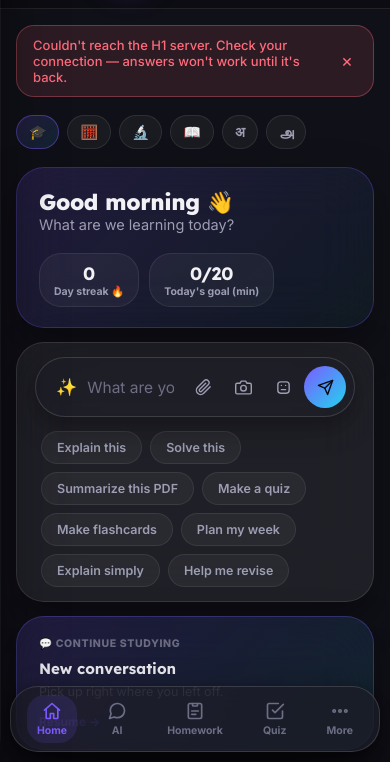
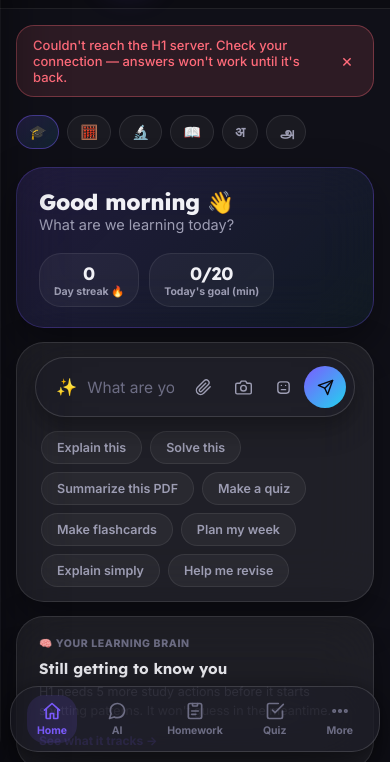
Before and after one commit to Pranav-h1/H1-homework-helper, a website with bundled scripts: page public/index.html in a window 390 px wide. Shown: the part 82-844 px from the top of the page. Built offline with nearby package versions, Linux system fonts and the light colour scheme; files whose address does not match are found by name.

Commit message:
Surface the Learning Brain on Home, and escape the bento tiles
A dashboard nobody navigates to is a dashboard nobody uses, so Home now
leads with the Brain's single highest-priority finding, the score, and how
far into today's plan the student is. It's deliberately not a second copy
of the "weak subject" tile beside it — that one suggests revision, this
one says what matters most right now and links straight to the plan.

While adding it: tileContent builds an innerHTML string and several tiles
pass text the student typed — note titles, conversation titles, quiz
topics, homework titles. A title containing markup was being parsed as
markup. Every field is escaped now; no caller passed HTML deliberately, so
nothing else had to change.

Verified: 26/26 — both tile states, navigation, all four breakpoints, and
an <img src=x onerror> planted in a homework title, a note title and a
conversation title, which now renders as text in every tile and executes
nothing. Full regression still 0 console errors.

Co-Authored-By: Claude Opus 5 <noreply@anthropic.com>

```diff
--- a/public/index.html
+++ b/public/index.html
@@ -304,6 +304,7 @@
               </div>
             </div>
 
+            <div class="bento-tile bento-brain clickable" id="bentoBrain"></div>
             <div class="bento-tile bento-continue clickable" id="bentoContinue"></div>
             <div class="bento-tile bento-weak clickable" id="bentoWeak"></div>
             <div class="bento-tile bento-deadline clickable" id="bentoDeadline"></div>
--- a/public/js/homeWidgets.js
+++ b/public/js/homeWidgets.js
@@ -10,8 +10,11 @@ import { getDailyGoalMinutes } from "./goalsStore.js";
 import { getDecks, getDueCount } from "./flashcardDecks.js";
 import { QUOTES } from "./quotesData.js";
 import { showToast } from "./toast.js";
+import { getBrainState, getMission, invalidateBrain } from "./secondBrain.js";
+import { getCompletedCount } from "./missionStore.js";
 
 const heroStatStrip = document.getElementById("heroStatStrip");
+const bentoBrain = document.getElementById("bentoBrain");
 const bentoContinue = document.getElementById("bentoContinue");
 const bentoWeak = document.getElementById("bentoWeak");
 const bentoDeadline = document.getElementById("bentoDeadline");
@@ -40,12 +43,25 @@ function todayStudyMinutes() {
     .reduce((sum, e) => sum + (e.minutes || 0), 0);
 }
 
+// Several of these tiles show text the student typed — note titles, conversation titles,
+// quiz topics, homework titles — and this builds an innerHTML string, so every field is
+// escaped. No caller passes markup deliberately; if one ever needs to, it should build
+// nodes rather than loosen this.
+function escapeHtml(value) {
+  return String(value ?? "")
+    .replace(/&/g, "&amp;")
+    .replace(/</g, "&lt;")
+    .replace(/>/g, "&gt;")
+    .replace(/"/g, "&quot;")
+    .replace(/'/g, "&#39;");
+}
+
 function tileContent(eyebrow, title, sub, actionLabel) {
   return `
-    <div class="bento-tile-eyebrow">${eyebrow}</div>
-    <div class="bento-tile-title">${title}</div>
-    ${sub ? `<div class="bento-tile-sub">${sub}</div>` : ""}
-    ${actionLabel ? `<div class="bento-tile-action">${actionLabel} →</div>` : ""}`;
+    <div class="bento-tile-eyebrow">${escapeHtml(eyebrow)}</div>
+    <div class="bento-tile-title">${escapeHtml(title)}</div>
+    ${sub ? `<div class="bento-tile-sub">${escapeHtml(sub)}</div>` : ""}
+    ${actionLabel ? `<div class="bento-tile-action">${escapeHtml(actionLabel)} →</div>` : ""}`;
 }
 
 function renderHeroStrip(stats) {
@@ -60,6 +76,51 @@ function renderHeroStrip(stats) {
   const goalMinutes = getDailyGoalMinutes();
   const todayMinutes = todayStudyMinutes();
   heroStatStrip.appendChild(statPill(`${Math.min(todayMinutes, goalMinutes)}/${goalMinutes}`, "Today's goal (min)"));
+}
+
+// The Learning Brain's headline, on Home. Deliberately not a second copy of the "weak
+// subject" tile below it: this one shows what H1 has decided is the single most important
+// thing right now, plus how far into today's plan the student already is.
+function renderBrainTile() {
+  if (!bentoBrain) return;
+  invalidateBrain();
+  const state = getBrainState();
+  bentoBrain.onclick = () => switchView("brain");
+
+  if (!state.hasEnoughData) {
+    const left = state.minEventsForInsight - state.eventCount;
+    bentoBrain.innerHTML = tileContent(
+      "\u{1F9E0} Your Learning Brain",
+      "Still getting to know you",
+      `H1 needs ${left} more study action${left === 1 ? "" : "s"} before it starts spotting patterns. It won't guess in the meantime.`,
+      "See what it tracks"
+    );
+    return;
+  }
+
+  const top = state.signals[0];
+  if (!top) {
+    bentoBrain.innerHTML = tileContent(
+      "\u{1F9E0} Your Learning Brain",
+      "Nothing pressing",
+      "No overdue work, nothing due for review, no weak topics on record.",
+      "Open the dashboard"
+    );
+    return;
+  }
+
+  const mission = getMission();
+  const ticked = Math.min(getCompletedCount(), mission.tasks.length);
+  const progress = mission.tasks.length > 0 ? `${ticked} of ${mission.tasks.length} of today's plan done` : "";
+  const scoreBit = state.score !== null ? `Brain score ${state.score}/100` : "";
+  const sub = [top.detail, progress || scoreBit].filter(Boolean).join(" \u00B7 ");
+
+  bentoBrain.innerHTML = tileContent(
+    scoreBit ? `\u{1F9E0} Top priority \u00B7 ${scoreBit}` : "\u{1F9E0} Top priority",
+    top.title,
+    sub,
+    "Open your plan"
+  );
 }
 
 function renderContinue() {
@@ -223,6 +284,7 @@ function renderDailyInspiration() {
 export function renderHomeWidget() {
   const stats = getStats();
   renderHeroStrip(stats);
+  renderBrainTile();
   renderContinue();
   renderWeak(stats);
   renderDeadline();
```
Also changed, not shown: public/style.css.
